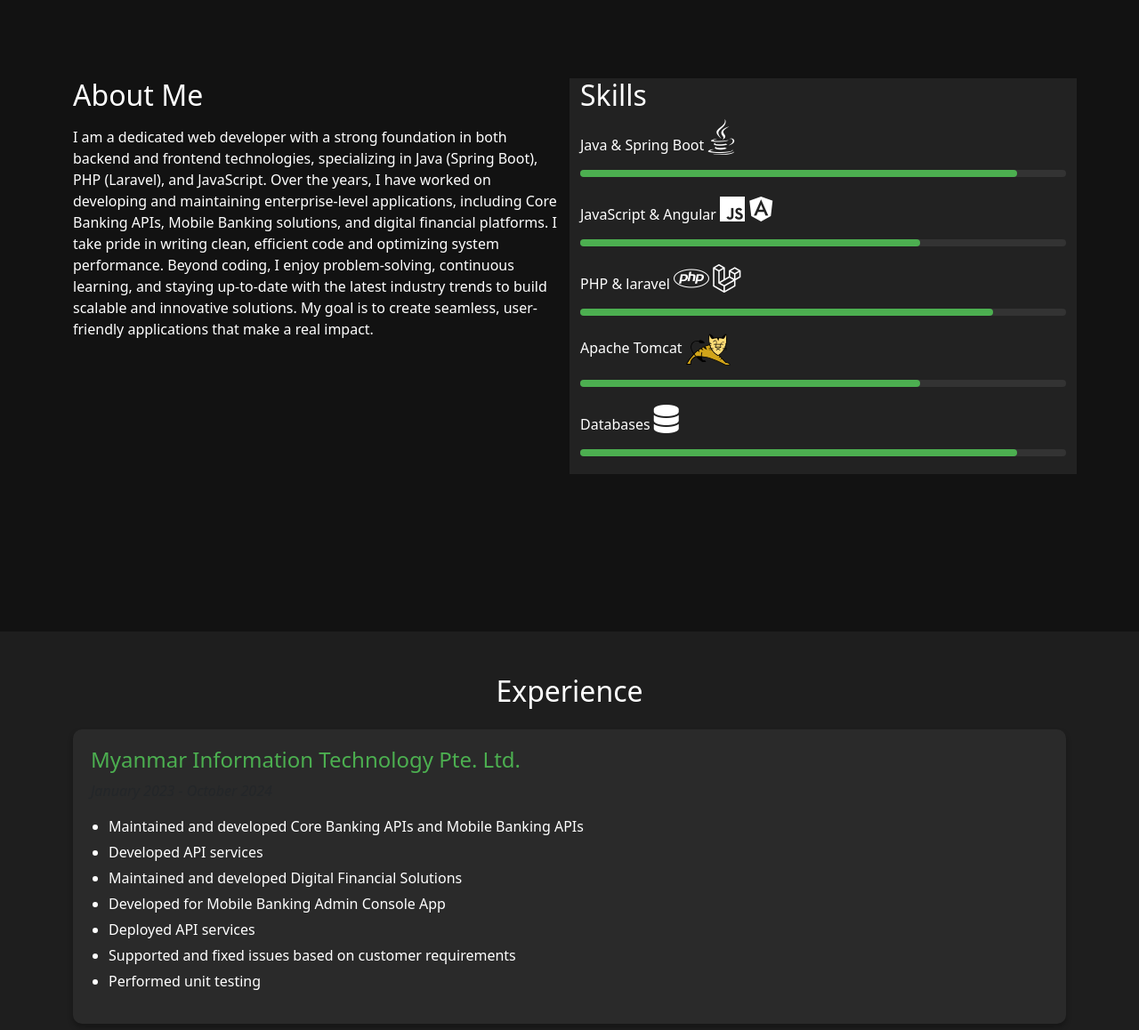
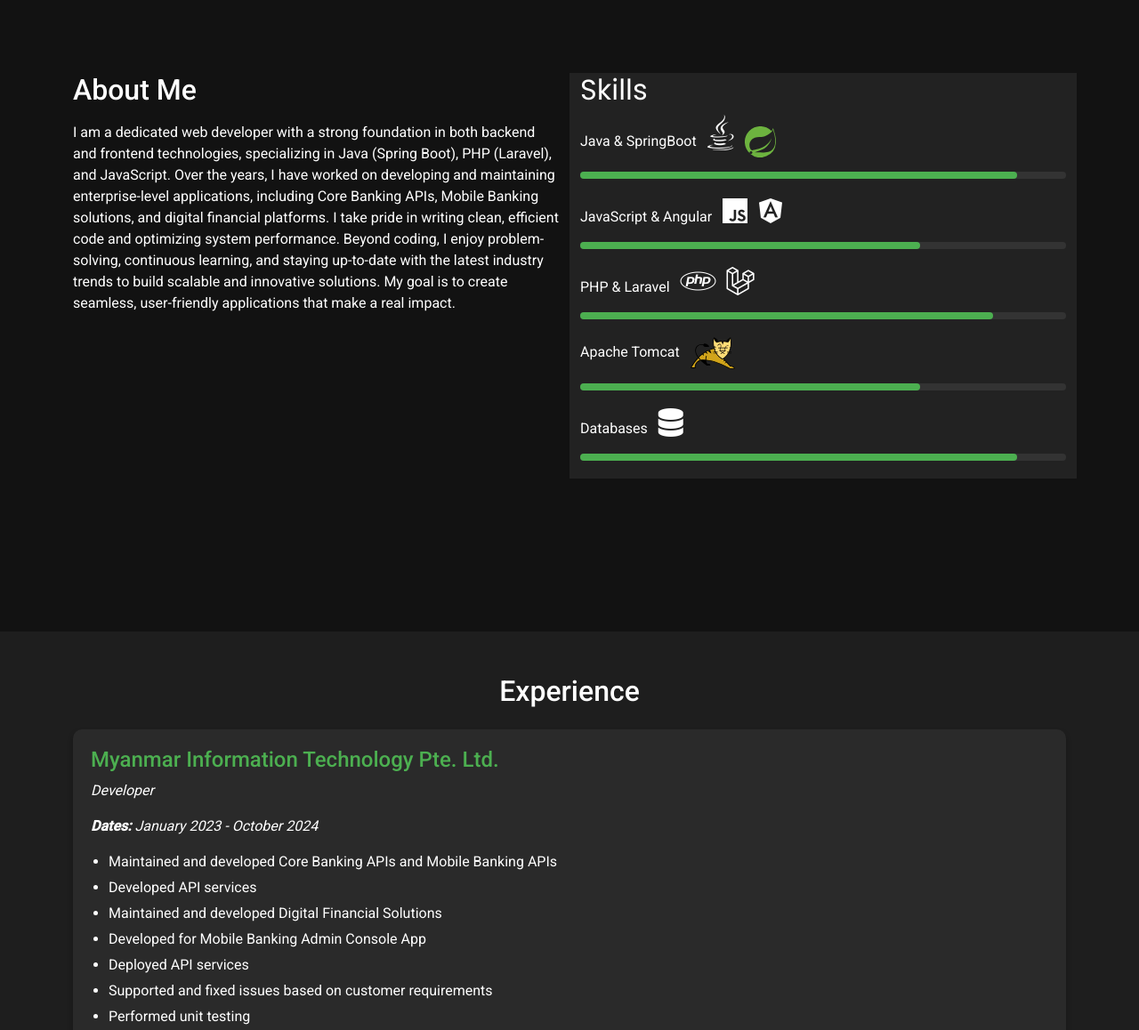
Before and after one commit to KyawKoKoHein/Personal_Web, a plain HTML site: page index.html in a window 1280 px wide. Shown: the part 960-2118 px from the top of the page at 89% size. Drawn offline with nearby package versions, Linux system fonts and the light colour scheme.

Commit message:
changing font

```diff
--- a/index.html
+++ b/index.html
@@ -9,6 +9,8 @@
     <link rel="stylesheet" href="https://cdnjs.cloudflare.com/ajax/libs/font-awesome/6.7.2/css/all.min.css"
         integrity="sha512-Evv84Mr4kqVGRNSgIGL/F/aIDqQb7xQ2vcrdIwxfjThSH8CSR7PBEakCr51Ck+w+/U6swU2Im1vVX0SVk9ABhg=="
         crossorigin="anonymous" referrerpolicy="no-referrer" />
+    <link href="https://fonts.googleapis.com/css2?family=Poppins:wght@400;600&family=Roboto:wght@400;500&display=swap"
+        rel="stylesheet">
     <link rel="stylesheet" href="style.css">
     <script src="https://cdnjs.cloudflare.com/ajax/libs/jquery/3.6.0/jquery.min.js"></script>
 </head>
@@ -36,7 +38,7 @@
         <div class="container d-flex flex-column flex-lg-row align-items-center">
             <div class="text-center text-lg-start fade-in">
                 <h1>Welcome to My Portfolio</h1>
-                <p class="lead typing-effect" id="typingText"></p>
+                <p class="lead typing-effect" id="typingText" style="font-size: 22px;"></p>
                 <div>
                     <a href="KyawKoKoHein_Cv.pdf" class="btn btn-light" download>Download CV</a>
                 </div>
@@ -66,34 +68,36 @@
                 <div class="col-md-6 fade-in" id="skills">
                     <h2>Skills</h2>
                     <div class="skill-bar">
-                        <p>Java & Spring Boot <i class="fa-brands fa-java fs-1"></i> </p>
+                        <p> Java & SpringBoot <i class="fa-brands fa-java fs-1 mx-2"></i> <img
+                                src="./img/Spring_Boot.svg" style="width: 35px;"> </p>
                         <div class="bar">
                             <div class="progress java"></div>
                         </div>
                     </div>
 
                     <div class="skill-bar">
-                        <p>JavaScript & Angular <i class="fa-brands fa-js fs-2"></i> <i
+                        <p> JavaScript & Angular <i class="fa-brands fa-js fs-2 mx-2"></i> <i
                                 class="fa-brands fa-angular fs-2"></i></p>
                         <div class="bar">
                             <div class="progress js"></div>
                         </div>
                     </div>
                     <div class="skill-bar">
-                        <p> PHP & laravel <i class="fa-brands fa-php fs-2"></i> <i
+                        <p> PHP & Laravel <i class="fa-brands fa-php fs-2 mx-2"></i> <i
                                 class="fa-brands fa-laravel fs-2"></i></p>
                         <div class="bar">
                             <div class="progress php"></div>
                         </div>
                     </div>
                     <div class="skill-bar">
-                        <p>Apache Tomcat <img src="./img/Apache_Tomcat_logo.svg" style="width: 50px;"> </p>
+                        <p> Apache Tomcat <img src="./img/Apache_Tomcat_logo.svg" class="mx-2" style="width: 50px;">
+                        </p>
                         <div class="bar">
                             <div class="progress apache-tomcat"></div>
                         </div>
                     </div>
                     <div class="skill-bar">
-                        <p>Databases <i class="fa-solid fa-database fs-2"></i></p>
+                        <p> Databases <i class="fa-solid fa-database fs-2 mx-2"></i></p>
                         <div class="bar">
                             <div class="progress databases"></div>
                         </div>
@@ -111,7 +115,9 @@
             <!-- First Company -->
             <div class="experience-item">
                 <h4>Myanmar Information Technology Pte. Ltd.</h4>
-                <p class="text-muted">January 2023 - October 2024</p>
+                <p class="">Developer</p>
+                <p class=""><strong>Dates:</strong> January 2023 - October 2024</p>
+                <!-- <p class="">January 2023 - October 2024</p> -->
                 <ul>
                     <li>Maintained and developed Core Banking APIs and Mobile Banking APIs</li>
                     <li>Developed API services</li>
@@ -126,7 +132,9 @@
             <!-- Current Company -->
             <div class="experience-item">
                 <h4>NTT DATA Myanmar</h4>
-                <p class="text-muted">October 2024 - Present</p>
+                <p>Junior System Engineer</p>
+                <p><strong>Dates:</strong> October 2024 - Present</p>
+
                 <ul>
                     <li>Maintain and support the FIGW project, ensuring stable and efficient system performance.</li>
                     <li>Investigate customer incidents and inquiries, providing timely resolutions to minimize
--- a/style.css
+++ b/style.css
@@ -1,3 +1,8 @@
+/* Apply the fonts globally */
+body {
+    font-family: 'Roboto', sans-serif;  /* Use Roboto for body text */
+}
+
 /* Navbar */
 .navbar {
     position: fixed;
@@ -28,6 +33,7 @@ body {
 }
 
 .hero h1 {
+    font-family: 'Poppins', sans-serif; /* Use Poppins for headings */
     font-size: 3rem;
     font-weight: bold;
 }
@@ -64,6 +70,7 @@ body {
 }
 
 #about-me h2 {
+    font-family: 'Poppins', sans-serif; /* Poppins for About Me heading */
     font-size: 2rem;
 }
 
@@ -78,6 +85,7 @@ body {
 }
 
 #skills h2 {
+    font-family: 'Poppins', sans-serif; /* Poppins for Skills heading */
     font-size: 2rem;
 }
 
@@ -132,7 +140,7 @@ body {
     }
 
     to {
-        width: 40ch;
+        width: 39ch;
     }
 }
 
```
Also changed, not shown: img/Spring_Boot.svg (added).
